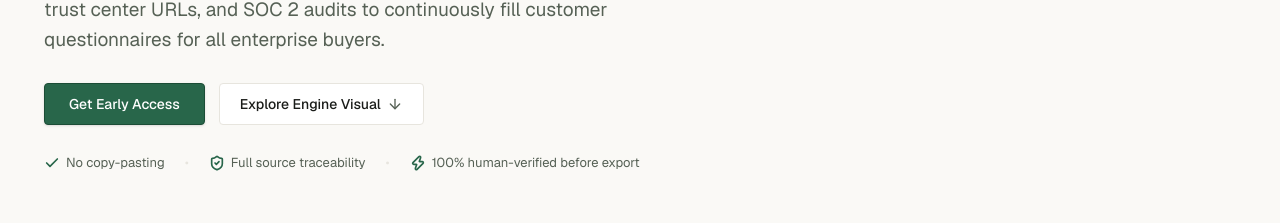
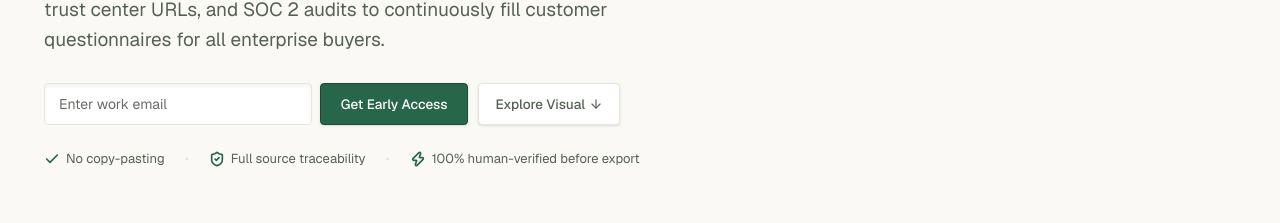
Before and after one commit to Ayush01729/SecurityReviewReady, a Next.js app in the folder next-app/: page /SecurityReviewReady/ in a window 1280 px wide. Shown: the part 324-547 px from the top of the page. Built offline with nearby package versions, Linux system fonts and the light colour scheme; no server answers.

Commit message:
feat: add interactive early access email input to Hero section

```diff
--- a/next-app/src/components/Hero.tsx
+++ b/next-app/src/components/Hero.tsx
@@ -1,12 +1,77 @@
-import React from "react";
-import { ArrowDown, Check, ShieldCheck, Zap } from "lucide-react";
+"use client";
+
+import React, { useState } from "react";
+import { ArrowDown, Check, CheckCircle2, RotateCw, ShieldCheck, Zap } from "lucide-react";
+import emailjs from "@emailjs/browser";
+
+const SERVICE_ID = process.env.NEXT_PUBLIC_EMAILJS_SERVICE_ID || "";
+const TEMPLATE_ID = process.env.NEXT_PUBLIC_EMAILJS_TEMPLATE_ID || "";
+const PUBLIC_KEY = process.env.NEXT_PUBLIC_EMAILJS_PUBLIC_KEY || "";
 
 export function Hero() {
+  const [email, setEmail] = useState("");
+  const [loading, setLoading] = useState(false);
+  const [submitted, setSubmitted] = useState(false);
+  const [error, setError] = useState("");
+
+  const handleSubmit = async (e: React.FormEvent) => {
+    e.preventDefault();
+    setError("");
+
+    const trimmed = email.trim();
+    if (!trimmed || !trimmed.includes("@") || !trimmed.includes(".")) {
+      setError("Please enter a valid work email address.");
+      return;
+    }
+
+    if (!SERVICE_ID || !TEMPLATE_ID || !PUBLIC_KEY) {
+      console.error("EmailJS environment variables are missing.");
+      setError("Configuration error: EmailJS environment variables are not set.");
+      return;
+    }
+
+    setLoading(true);
+    try {
+      const templateParams = {
+        email: trimmed,
+        user_email: trimmed,
+        to_email: trimmed,
+        reply_to: trimmed,
+        from_name: trimmed,
+        name: trimmed.split("@")[0] || "Early Access Subscriber",
+        message: `New early access waitlist signup from SecurityReviewReady Hero: ${trimmed}`,
+        submitted_at: new Date().toISOString(),
+        source: "SecurityReviewReady Hero Input",
+      };
+
+      await emailjs.send(SERVICE_ID, TEMPLATE_ID, templateParams, {
+        publicKey: PUBLIC_KEY,
+      });
+
+      setSubmitted(true);
+    } catch (err: unknown) {
+      console.error("EmailJS submission error:", err);
+      const message =
+        err && typeof err === "object" && "text" in err
+          ? String((err as { text: string }).text)
+          : "We encountered a temporary connection issue. Please try again or reach out directly.";
+      setError(message);
+    } finally {
+      setLoading(false);
+    }
+  };
+
+  const handleReset = () => {
+    setSubmitted(false);
+    setEmail("");
+    setError("");
+  };
+
   return (
     <section className="pt-28 pb-12 md:pt-36 md:pb-16 overflow-hidden">
       <div className="max-w-[1240px] mx-auto px-6">
         <div className="max-w-3xl flex flex-col items-start gap-5">
-          {/* Main Title - No ban-violating kickers/eyebrows */}
+          {/* Main Title */}
           <h1 className="font-sans text-[36px] sm:text-[46px] md:text-[56px] leading-[1.12] font-medium text-[#1A1C19] tracking-[-0.03em]">
             Security questionnaires shouldn&apos;t slow down a deal.
           </h1>
@@ -17,25 +82,76 @@ export function Hero() {
             all enterprise buyers.
           </p>
 
-          {/* Action Row */}
-          <div className="flex flex-col sm:flex-row items-stretch sm:items-center gap-3.5 pt-2 w-full sm:w-auto">
-            <a
-              href="#early-access"
-              className="inline-flex items-center justify-center h-[42px] px-6 bg-[#28664A] hover:bg-[#1B4D36] text-white text-[14px] font-medium rounded border border-[#1B4D36] transition-colors shadow-sm focus:outline-none focus:ring-2 focus:ring-[#28664A]/20"
-            >
-              Get Early Access
-            </a>
-            <a
-              href="#parallel-pipeline"
-              className="inline-flex items-center justify-center h-[42px] px-5 bg-white hover:bg-[#F4F4EF] text-[#1A1C19] text-[14px] font-medium rounded border border-[#E7E5DE] transition-colors focus:outline-none"
-            >
-              Explore Engine Visual
-              <ArrowDown className="w-4 h-4 ml-1.5 text-[#566155]" />
-            </a>
+          {/* Action Row: Direct Email Field + Explore Visual */}
+          <div className="pt-2 w-full max-w-xl">
+            {submitted ? (
+              <div className="p-4 rounded-lg bg-white border border-[#28664A]/30 text-left flex items-start gap-3.5 shadow-sm">
+                <CheckCircle2 className="w-5 h-5 text-[#28664A] shrink-0 mt-0.5" />
+                <div className="flex-1">
+                  <span className="font-sans font-semibold text-[14px] text-[#1A1C19] block">
+                    You&apos;re on the priority onboarding list.
+                  </span>
+                  <p className="font-sans text-[13px] text-[#566155] mt-1 leading-relaxed">
+                    We sent a confirmation to <strong className="text-[#1A1C19]">{email}</strong>. Our
+                    team will reach out within 24 hours with your onboarding details.
+                  </p>
+                  <button
+                    type="button"
+                    onClick={handleReset}
+                    className="mt-2.5 text-[12px] font-mono text-[#28664A] hover:underline cursor-pointer focus:outline-none"
+                  >
+                    ← Register another email
+                  </button>
+                </div>
+              </div>
+            ) : (
+              <div className="flex flex-col sm:flex-row items-stretch sm:items-start gap-2.5">
+                <form onSubmit={handleSubmit} className="flex-1 flex flex-col items-start">
+                  <div className="w-full flex flex-col sm:flex-row items-stretch gap-2">
+                    <input
+                      type="email"
+                      value={email}
+                      disabled={loading}
+                      onChange={(e) => {
+                        setEmail(e.target.value);
+                        if (error) setError("");
+                      }}
+                      placeholder="Enter work email"
+                      required
+                      className="flex-1 h-[42px] px-3.5 rounded bg-white border border-[#E7E5DE] text-[#1A1C19] text-[14px] placeholder-[#696B66] focus:outline-none focus:border-[#28664A] focus:ring-2 focus:ring-[#28664A]/15 shadow-inner disabled:opacity-60 disabled:cursor-not-allowed"
+                    />
+                    <button
+                      type="submit"
+                      disabled={loading}
+                      className="h-[42px] px-5 bg-[#28664A] hover:bg-[#1B4D36] text-white text-[13.5px] font-medium rounded border border-[#1B4D36] transition-colors flex items-center justify-center whitespace-nowrap shadow-sm focus:outline-none focus:ring-2 focus:ring-[#28664A]/25 cursor-pointer disabled:opacity-60 disabled:cursor-not-allowed"
+                    >
+                      {loading ? (
+                        <RotateCw className="w-4 h-4 text-white animate-spin" />
+                      ) : (
+                        <span>Get Early Access</span>
+                      )}
+                    </button>
+                  </div>
+                  {error && (
+                    <span className="text-[#BA1A1A] font-sans text-[12px] mt-1.5 text-left">
+                      {error}
+                    </span>
+                  )}
+                </form>
+
+                <a
+                  href="#parallel-pipeline"
+                  className="h-[42px] px-4 bg-white hover:bg-[#F4F4EF] text-[#566155] hover:text-[#1A1C19] text-[13.5px] font-medium rounded border border-[#E7E5DE] transition-colors flex items-center justify-center whitespace-nowrap focus:outline-none shrink-0 shadow-sm"
+                >
+                  Explore Visual
+                  <ArrowDown className="w-3.5 h-3.5 ml-1 text-[#566155]" />
+                </a>
+              </div>
+            )}
           </div>
 
           {/* Micro-guarantee strip */}
-          <div className="pt-2 flex flex-wrap items-center gap-x-5 gap-y-2 text-[13px] text-[#566155]">
+          <div className="pt-1 flex flex-wrap items-center gap-x-5 gap-y-2 text-[13px] text-[#566155]">
             <span className="flex items-center gap-1.5">
               <Check className="w-4 h-4 text-[#28664A] stroke-[2.5]" />
               No copy-pasting
```
